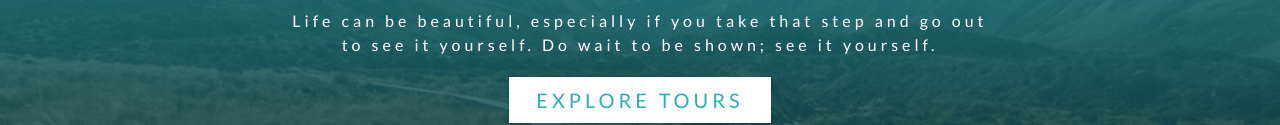
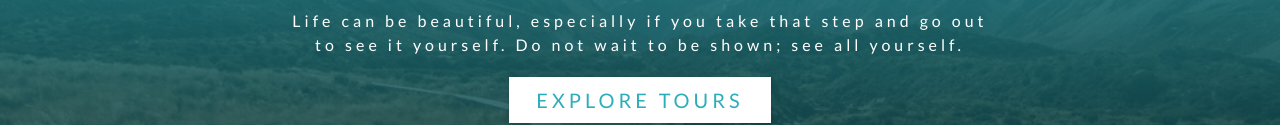
Before and after one commit to Scopalodev/afor-roads, a plain HTML site: page index.html in a window 1280 px wide. Shown: the part 372-497 px from the top of the page. Drawn offline with Linux system fonts and the light colour scheme.

Commit message:
sentence correction@ hero section

```diff
--- a/index.html
+++ b/index.html
@@ -91,7 +91,7 @@
           <h1>continue exploring</h1>
           <p>
             Life can be beautiful, especially if you take that step and go out
-            to see it yourself. Do wait to be shown; see it yourself.
+            to see it yourself. Do not wait to be shown; see all yourself.
           </p>
           <a href="#featured" class="btn hero-btn scroll-link">explore tours</a>
         </div>
```
